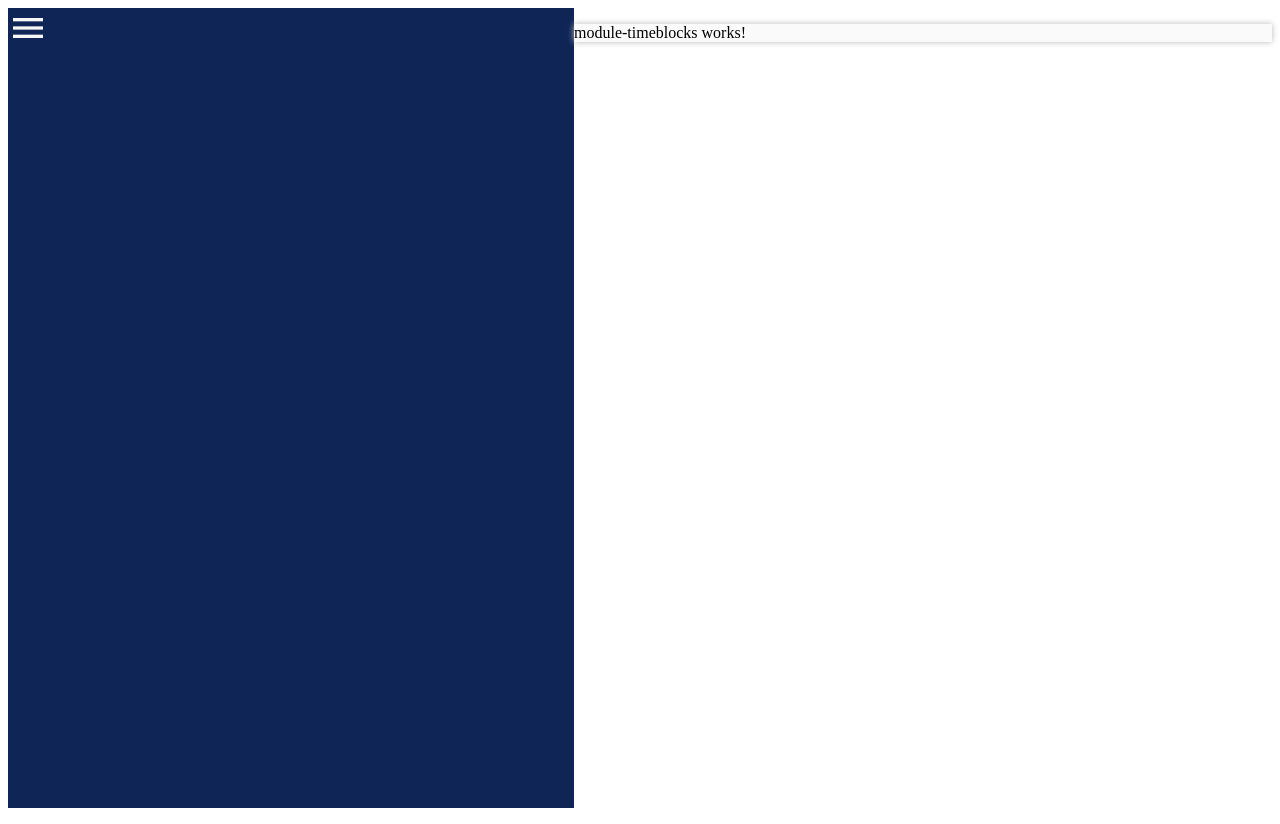
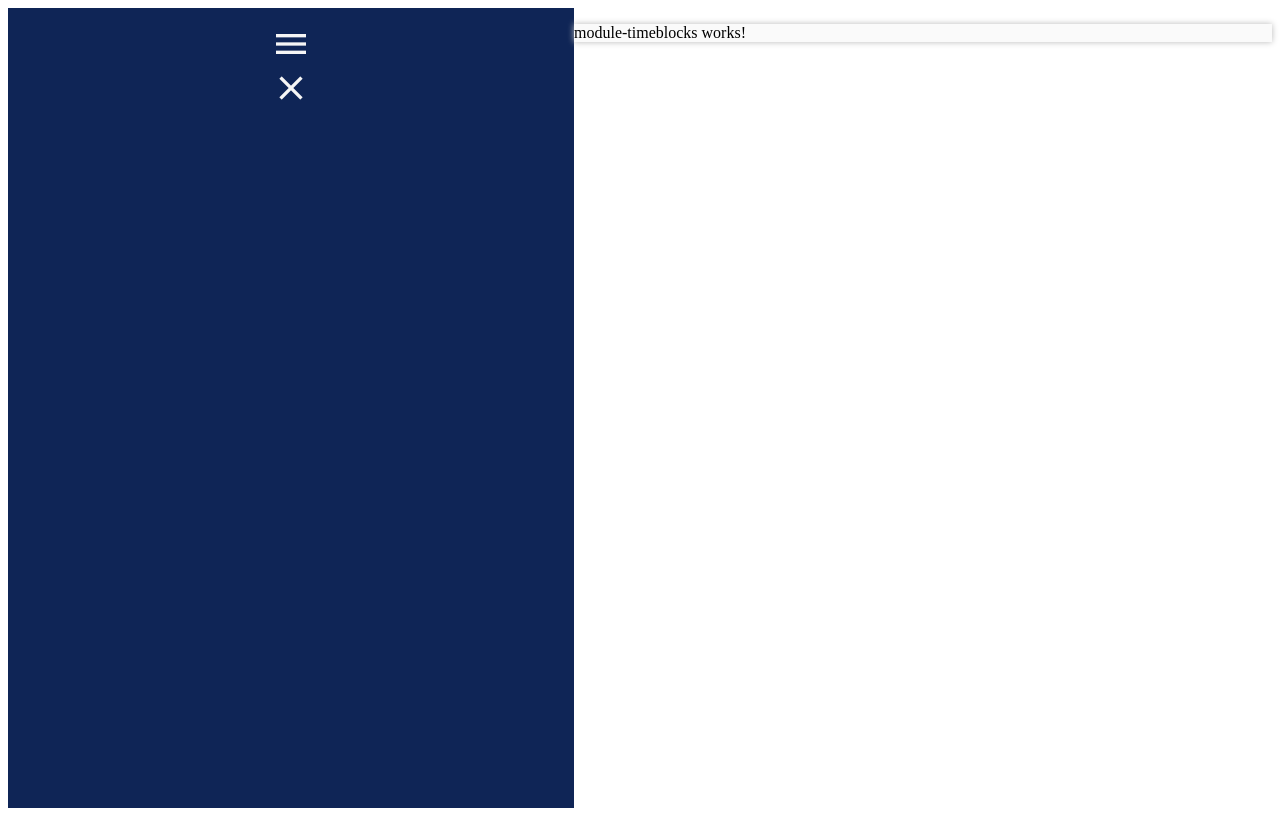
Before and after one commit to echoEscape/accomplishment-tracker, an Angular app: page / in a window 1280 px wide. Built offline with nearby package versions, Linux system fonts and the light colour scheme.

Commit message:
Adjust Navigation - Open/Close icons

```diff
--- a/src/app/app.component.css
+++ b/src/app/app.component.css
@@ -5,7 +5,7 @@ body{
 
 #home{
     display: grid;
-    grid-template-columns: minmax(var(--size-icons));
+    grid-template-columns: var(--size-icons);
     grid-template-rows: 100vh;
     grid-template-areas:
     "nav main";
--- a/src/app/navigation/navigation.component.css
+++ b/src/app/navigation/navigation.component.css
@@ -1,4 +1,23 @@
+nav{
+    height: 100vh;
+    display: grid;
+    flex-direction: row;
+    justify-items: center;
+    padding-top: 1rem;
+}
+
+ul{
+    margin: 0;
+    padding: 0;
+    list-style-type: none;
+}
+
 .menu-icon{
     color: var(--color-font-darkBG);
     font-size: var(--size-icon);
 }
+
+.close-icon{
+    color: var(--color-font-darkBG);
+    font-size: var(--size-icon);
+}
--- a/src/app/navigation/navigation.component.html
+++ b/src/app/navigation/navigation.component.html
@@ -1,3 +1,6 @@
 <nav>
-    <span class="material-icons menu-icon">menu</span>
+    <ul>
+        <li> <span class="material-icons menu-icon">menu</span></li>
+        <li><span class="material-icons close-icon">close</span></li>
+    </ul>
 </nav>
```
